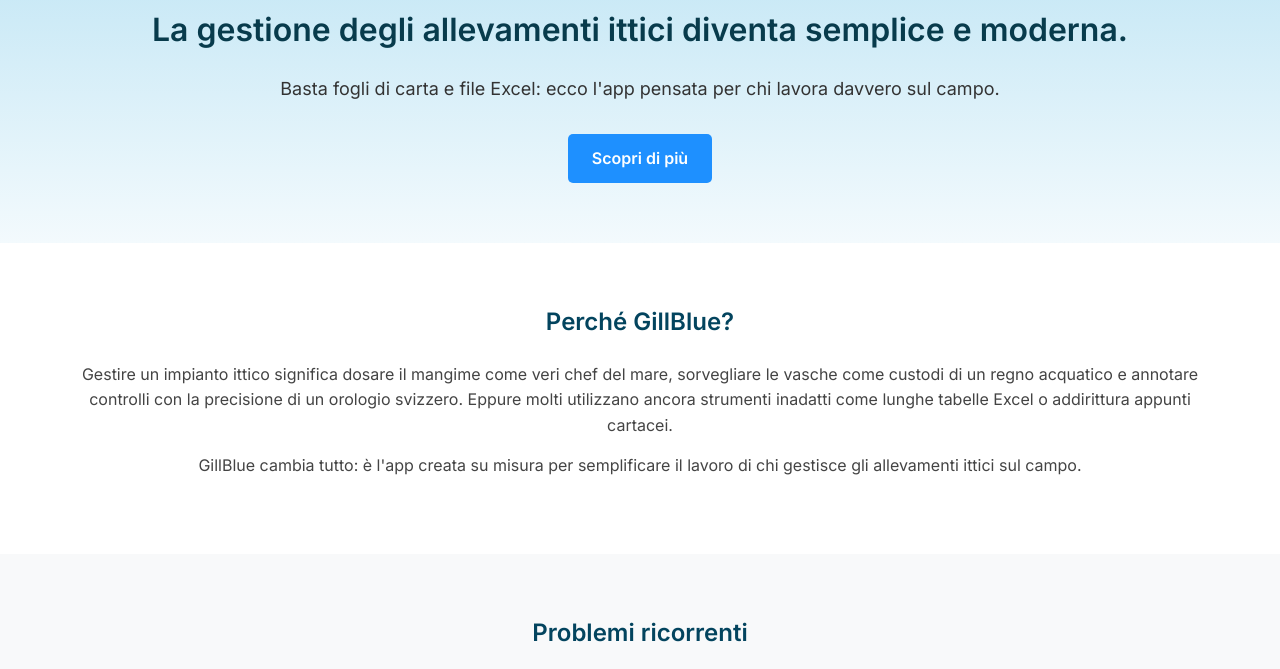
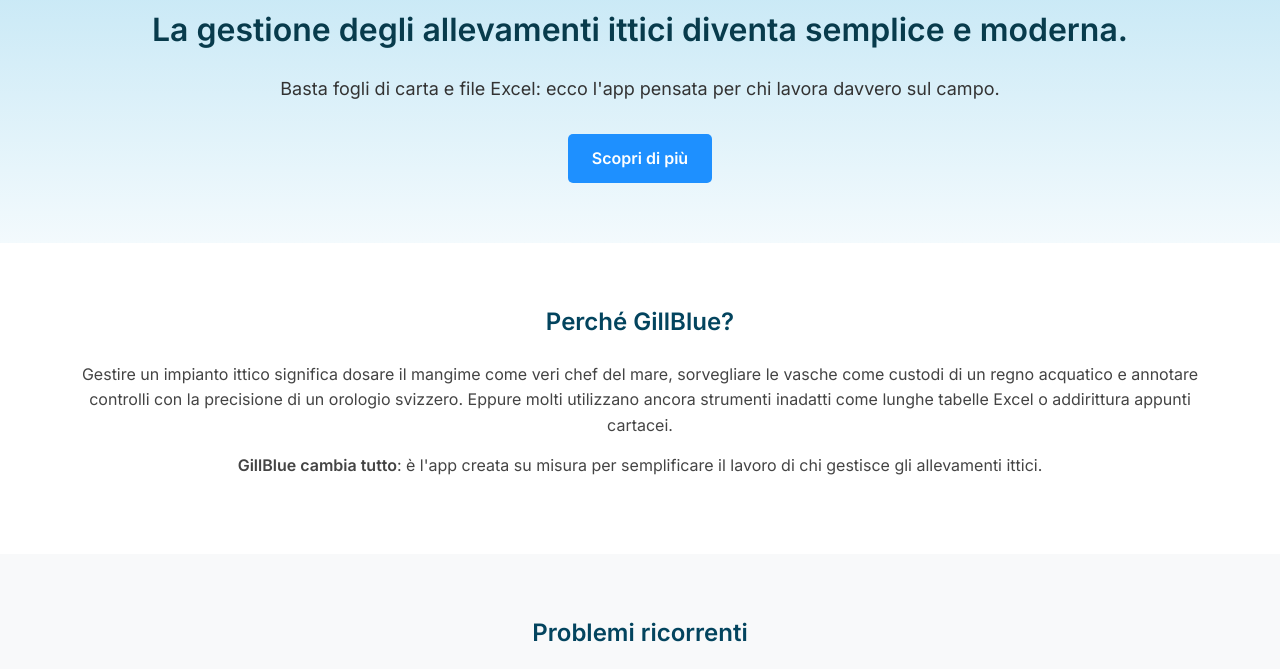
Before and after one commit to gillblue-dev/gillblue-landing, a plain HTML site: page index.html in a window 1280 px wide. Shown: the part 410-1079 px from the top of the page. Drawn offline with Linux system fonts and the light colour scheme.

Commit message:
Update index.html
Forma

```diff
--- a/index.html
+++ b/index.html
@@ -220,7 +220,7 @@
     <div class="container">
       <h2>Perché GillBlue?</h2>
       <p>Gestire un impianto ittico significa dosare il mangime come veri chef del mare, sorvegliare le vasche come custodi di un regno acquatico e annotare controlli con la precisione di un orologio svizzero. Eppure molti utilizzano ancora strumenti inadatti come lunghe tabelle Excel o addirittura appunti cartacei.</p>
-      <p>GillBlue cambia tutto: è l'app creata su misura per semplificare il lavoro di chi gestisce gli allevamenti ittici sul campo.</p>
+      <p><strong>GillBlue cambia tutto</strong>: è l'app creata su misura per semplificare il lavoro di chi gestisce gli allevamenti ittici.</p>
     </div>
   </section>
 
```
